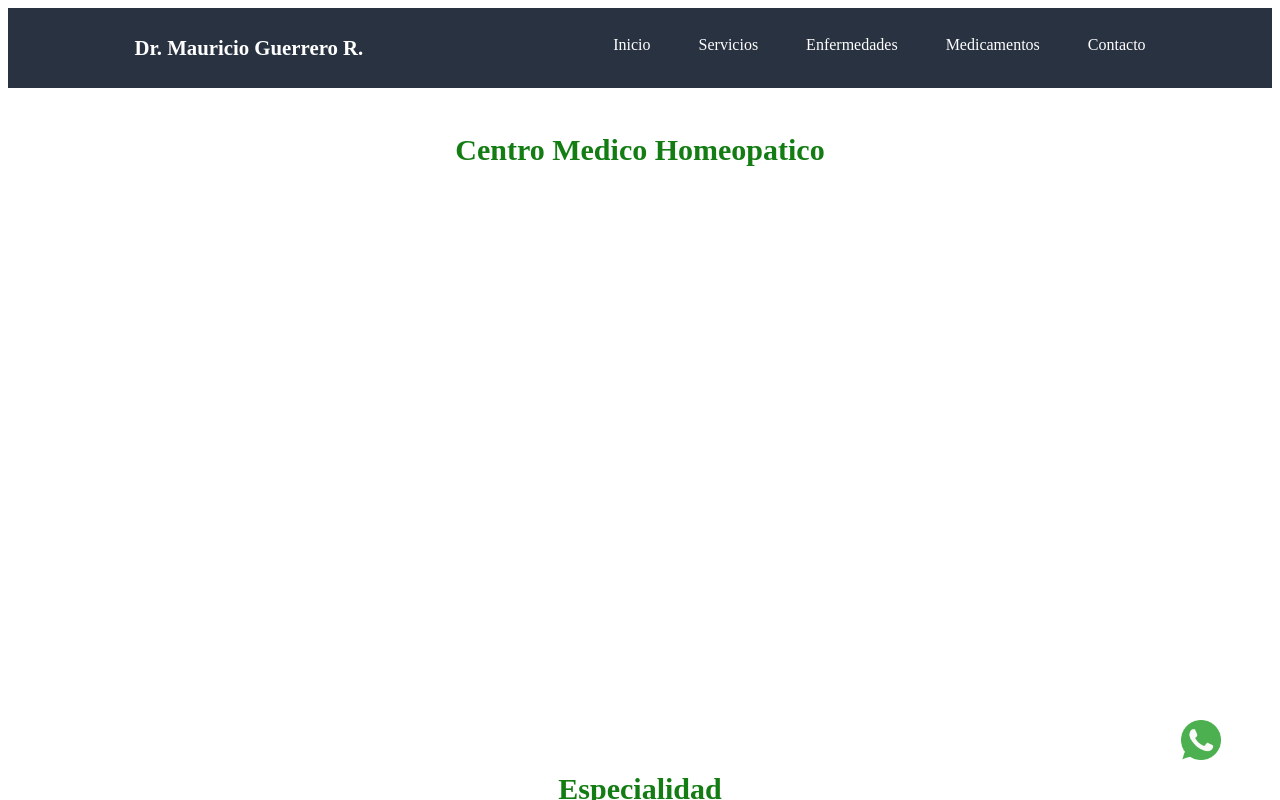
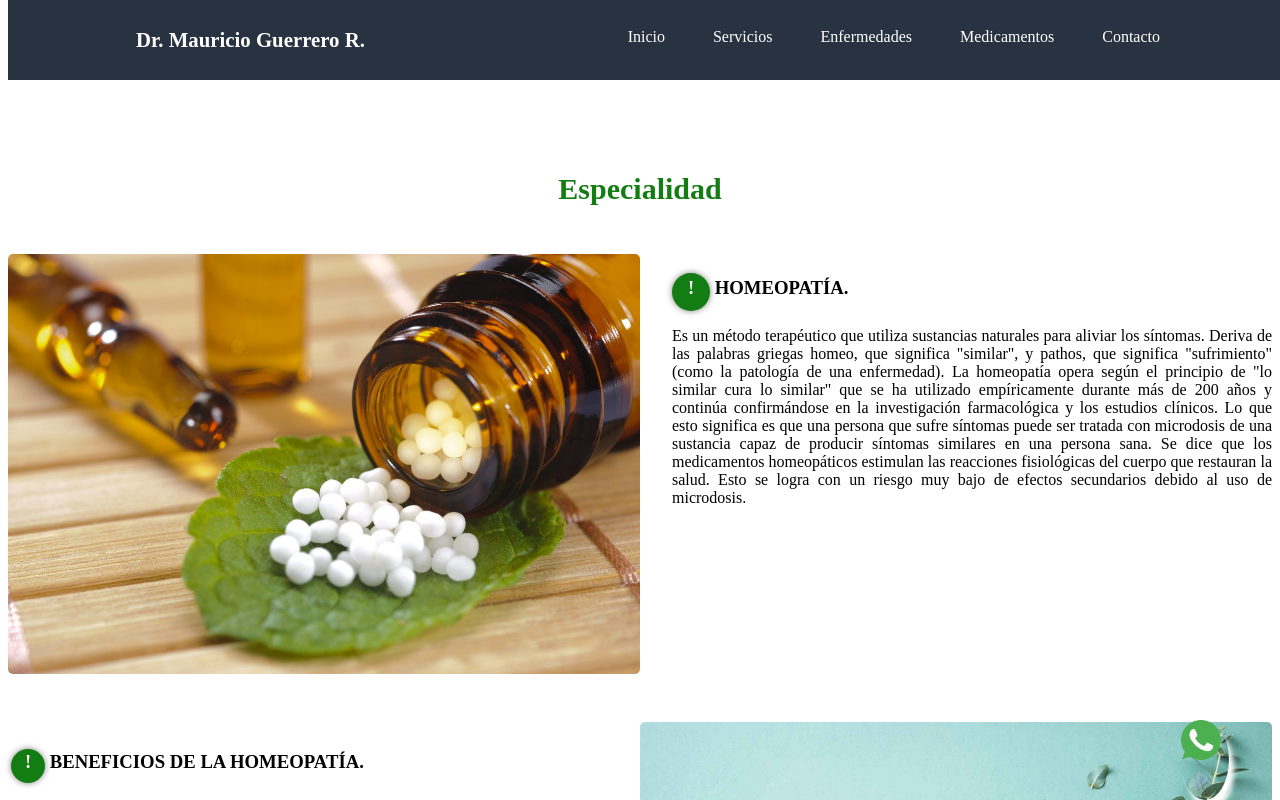
Before and after one commit to Mauricio-Guerrero-Arciniegas/Homeopathy, a React (Vite) app: page / in a window 1280 px wide. Shown: the top 800 px of the page. Built offline with nearby package versions, Linux system fonts and the light colour scheme.

Commit message:
navbar fixed

```diff
--- a/src/components/Navbar/Navbar.css
+++ b/src/components/Navbar/Navbar.css
@@ -1,9 +1,12 @@
 @import url('https://fonts.googleapis.com/css2?family=Roboto:wght@300;400;900&display=swap');
 
 .nav {
+  width: 100vw;
+  top: 0;
   background-color: #293241;
   height: 80px;
   color: white;
+  position: fixed;
 }
 .nav__logo {
   font-size: 1.3em;
--- a/src/index.css
+++ b/src/index.css
@@ -0,0 +1,5 @@
+html {
+    margin: 0;
+    padding: 0;
+    box-sizing: border-box;
+}
--- a/src/routes/Inicio/Inicio.css
+++ b/src/routes/Inicio/Inicio.css
@@ -34,11 +34,13 @@
     animation-delay: 1s;
     text-shadow: 0.125rem 0.125rem 0.125rem black;
 }
+.titulo {
+   margin-top: 223em ;
+}
 .container {
 
     display: flex;
     width: 100%;
-    height: 40vw;
     margin-top: .5em;
 }
 .titulo {
```
Also changed, not shown: 1 other file (tests, documents, lock files or other folders).
